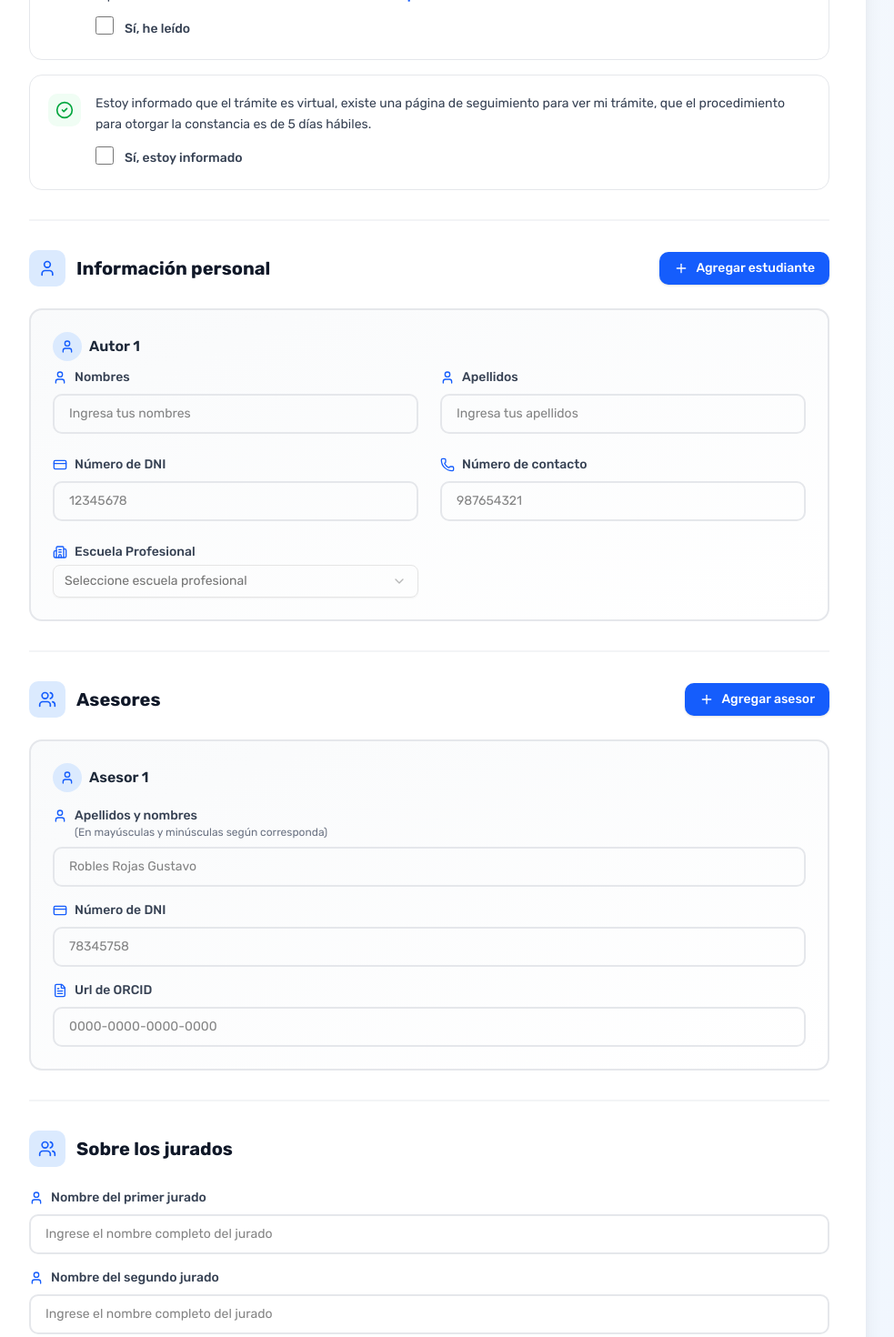
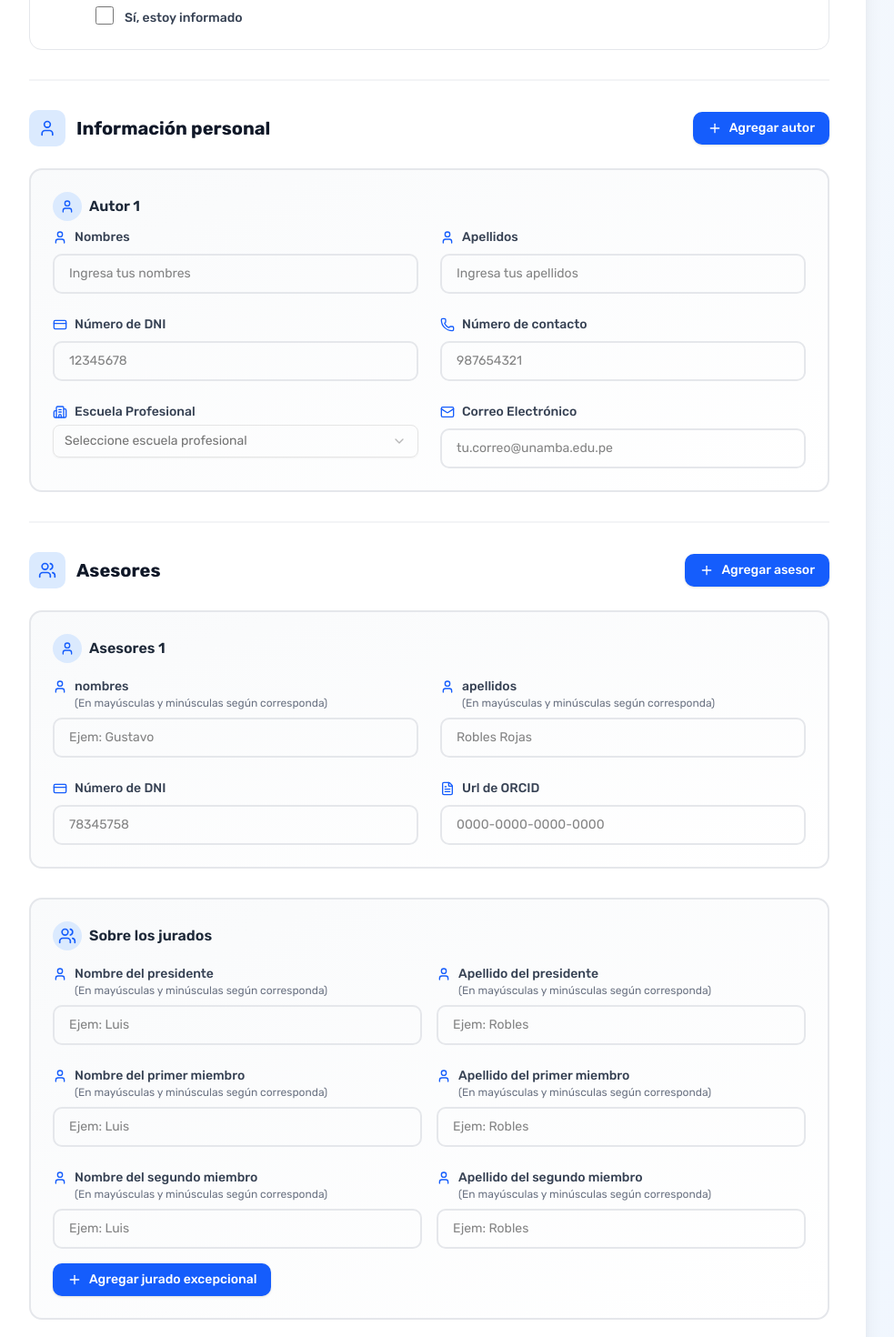
Before and after one commit to Anayely18/app-Repositorio, a React (Vite) app: page /student-research-report-request in a window 1280 px wide. Shown: the part 860-2330 px from the top of the page at 91% size, without its empty margins (168-1151 px from the left). Built offline with nearby package versions, Linux system fonts and the light colour scheme.

Commit message:
fix: Correcion de algunos campos en los formularios

```diff
--- a/src/hooks/useLogin.ts
+++ b/src/hooks/useLogin.ts
@@ -69,7 +69,7 @@ export const useLogin = () => {
                 );
 
                 setTimeout(() => {
-                    window.location.href = "/admin";
+                    window.location.href = "/dashboard";
                 }, 500);
             }
         } catch (error: any) {
--- a/src/pages/auth/Login.tsx
+++ b/src/pages/auth/Login.tsx
@@ -27,6 +27,7 @@ export default function Login() {
                     />
                 </div>
                 <div className="hidden md:flex items-center h-full bg-secondary">
+                    <link rel="stylesheet" href="" />
                     <img src="assets/img/login.svg" alt="" className="h-90 object-contain m-auto w-auto" />
                 </div>
             </main>
--- a/src/pages/list/ListThesisWorks.tsx
+++ b/src/pages/list/ListThesisWorks.tsx
@@ -320,12 +320,6 @@ export default function ListThesisWorks() {
                                                         {item.dni}
                                                     </td>
                                                     <td className="px-6 py-4 text-sm text-slate-600">
-                                                        {item.department}
-                                                    </td>
-                                                    <td className="px-6 py-4 text-sm text-slate-600">
-                                                        {item.specialty}
-                                                    </td>
-                                                    <td className="px-6 py-4 text-sm text-slate-600">
                                                         <span className={`inline-flex px-2 py-1 rounded-full text-xs font-medium ${getObservationStyle(item.observation)}`}>
                                                             {item.observation}
                                                         </span>
--- a/src/pages/report/StudentResearchReportRequest.tsx
+++ b/src/pages/report/StudentResearchReportRequest.tsx
@@ -4,13 +4,13 @@ import { FileUpload } from "@/shared/components/forms/FileUpload"
 import { FormInput } from "@/shared/components/forms/FormInput"
 import { InfoCheckbox } from "@/shared/components/forms/InfoCheckbox"
 import Logo from "@/shared/ui/Logo"
-import { AlertCircle, CheckCircle2, FileText, Mail, User, Users, Plus } from "lucide-react"
+import { AlertCircle, CheckCircle2, FileText, User, Users, Plus } from "lucide-react"
 import { useState } from "react"
 import { toastService } from "@/services/toastService";
 import { API_URL } from "@/utils/api";
 
 export default function StudentResearchReportRequest() {
-    const [email, setEmail] = useState<string>("")
+
     const [checkboxes, setCheckboxes] = useState({
         agreement: false,
         format: false,
@@ -63,16 +63,20 @@ export default function StudentResearchReportRequest() {
         setAdvisorData(newData)
     }
 
-    const [jury, setJury] = useState([1, 2, 3])
-    const [juryData, setJuryData] = useState<string[]>(["", "", ""])
+    const [jury, setJury] = useState([0, 1, 2])
+    const [juryData, setJuryData] = useState<Array<{ firstName: string; lastName: string }>>([
+        { firstName: "", lastName: "" },
+        { firstName: "", lastName: "" },
+        { firstName: "", lastName: "" }
+    ])
 
     const addJury = () => {
         if (jury.length === 4) {
             toastService.error("Máximo cuatro jurados por informe")
             return
         }
-        setJury([...jury, jury.length + 1])
-        setJuryData([...juryData, ""])
+        setJury([...jury, jury.length])
+        setJuryData([...juryData, { firstName: "", lastName: "" }])
     }
 
     const removeLastJury = () => {
@@ -82,9 +86,9 @@ export default function StudentResearchReportRequest() {
         }
     }
 
-    const updateJuryData = (index: number, value: string) => {
+    const updateJuryData = (index: number, data: { firstName: string; lastName: string }) => {
         const newData = [...juryData]
-        newData[index] = value
+        newData[index] = data
         setJuryData(newData)
     }
 
@@ -100,7 +104,7 @@ export default function StudentResearchReportRequest() {
         try {
             const formData = new FormData();
 
-            formData.append('email', email);
+
             formData.append('projectTitle', projectTitle);
             formData.append('checkboxes', JSON.stringify(checkboxes));
             formData.append('students', JSON.stringify(studentData));
@@ -140,7 +144,7 @@ export default function StudentResearchReportRequest() {
     };
 
     const resetForm = () => {
-        setEmail("");
+
         setProjectTitle("");
 
         setCheckboxes({
@@ -158,7 +162,6 @@ export default function StudentResearchReportRequest() {
             { nombre: "", dni: "", orcid: "" }
         ]);
 
-        setJuryData(["", "", "", ""]);
 
         setFiles({
             authorization: null,
@@ -184,19 +187,10 @@ export default function StudentResearchReportRequest() {
                         <h2 className="text-lg md:text-xl font-bold text-gray-900 mb-2">
                             Solicitud para publicar informe de investigación
                         </h2>
-                        <p className="text-sm text-gray-500 font-medium">Estudiantes</p>
+                        <p className="text-sm text-gray-500 font-medium">Tesis</p>
                     </div>
                     <div className="space-y-8">
-                        <div className="bg-linear-to-br from-blue-50 to-indigo-50 p-6 rounded-xl border border-blue-200">
-                            <FormInput
-                                icon={Mail}
-                                label="Correo Electrónico"
-                                type="email"
-                                placeholder="tu.correo@unamba.edu.pe"
-                                value={email}
-                                onChange={(e) => setEmail(e.target.value)}
-                            />
-                        </div>
+
                         <div className="space-y-4">
                             <InfoCheckbox
                                 icon={AlertCircle}
@@ -247,7 +241,7 @@ export default function StudentResearchReportRequest() {
                                     className="flex items-center gap-2 px-4 py-2 bg-blue-600 hover:bg-blue-700 text-white rounded-lg text-sm font-medium transition-colors shadow-sm hover:shadow-md"
                                 >
                                     <Plus className="w-4 h-4" />
-                                    Agregar estudiante
+                                    Agregar autor
                                 </button>
                             </div>
                             <div className="space-y-4">
@@ -294,26 +288,37 @@ export default function StudentResearchReportRequest() {
                             </div>
                         </div>
 
-                        <div className="border-t-2 border-gray-100 pt-8">
-                            <div className="flex items-center justify-between mb-6">
-                                <h3 className="text-xl font-bold text-gray-900 flex items-center gap-3">
-                                    <div className="w-10 h-10 bg-blue-100 rounded-lg flex items-center justify-center">
+                        <div className="border-2 border-gray-200 rounded-xl p-6 space-y-4 bg-linear-to-br from-gray-50 to-white hover:border-blue-300 transition-all">
+                            <div className="flex items-center justify-between">
+                                <h3 className="text-base font-semibold text-gray-800 flex items-center gap-2">
+                                    <div className="w-8 h-8 rounded-full bg-blue-100 flex items-center justify-center">
                                         <Users className="w-5 h-5 text-blue-600" />
                                     </div>
                                     Sobre los jurados
                                 </h3>
                             </div>
                             <div className="space-y-4">
-                                {jury.map((num, index) => (
-                                    <div key={index} className="flex items-start gap-2">
-                                        <div className="flex-1">
+                                <div className="grid grid-cols-2 gap-6">
+                                    {jury.map((index) => (
+                                        <div key={index} className="flex items-start gap-2 col-span-2">
+                                            <div className="grid grid-cols-2 gap-4 flex-1">
                                                 <FormInput
                                                     icon={User}
-                                                label={`Nombre del ${index === 0 ? 'primer' : index === 1 ? 'segundo' : index === 2 ? 'tercer' : 'cuarto'} jurado`}
+                                                    label={`Nombre del ${index === 0 ? 'presidente' : index === 1 ? 'primer miembro' : index === 2 ? 'segundo miembro' : 'tercer miembro'}`}
+                                                    sublabel ="(En mayúsculas y minúsculas según corresponda)"
                                                     type="text"
-                                                placeholder="Ingrese el nombre completo del jurado"
-                                                value={juryData[index]}
-                                                onChange={(e) => updateJuryData(index, e.target.value)}
+                                                    placeholder="Ejem: Luis"
+                                                    value={juryData[index]?.firstName || ''}
+                                                    onChange={(e) => updateJuryData(index, { ...juryData[index], firstName: e.target.value })}
+                                                />
+                                                <FormInput
+                                                    icon={User}
+                                                    label={`Apellido del ${index === 0 ? 'presidente' : index === 1 ? 'primer miembro' : index === 2 ? 'segundo miembro' : 'tercer miembro'}`}
+                                                    sublabel ="(En mayúsculas y minúsculas según corresponda)"
+                                                    type="text"
+                                                    placeholder="Ejem: Robles"
+                                                    value={juryData[index]?.lastName || ''}
+                                                    onChange={(e) => updateJuryData(index, { ...juryData[index], lastName: e.target.value })}
                                                 />
                                             </div>
                                             {jury.length > 3 && index === jury.length - 1 && (
@@ -330,6 +335,7 @@ export default function StudentResearchReportRequest() {
                                             )}
                                         </div>
                                     ))}
+                                </div>
                                 {jury.length < 4 && (
                                     <button
                                         type="button"
@@ -337,7 +343,7 @@ export default function StudentResearchReportRequest() {
                                         className="flex items-center gap-2 px-4 py-2 bg-blue-600 hover:bg-blue-700 text-white rounded-lg text-sm font-medium transition-colors shadow-sm hover:shadow-md"
                                     >
                                         <Plus className="w-4 h-4" />
-                                        Agregar jurado
+                                        Agregar jurado excepcional
                                     </button>
                                 )}
                             </div>
--- a/src/routes/routes.tsx
+++ b/src/routes/routes.tsx
@@ -9,7 +9,7 @@ import Layout from "@/shared/ui/layout/Layout"
 
 export const routes = [
     {
-        path: '/login',
+        path: '/admin',
         element: <Login />
     },
     {
@@ -33,7 +33,7 @@ export const routes = [
         element: <Home />
     },
     {
-        path: '/admin',
+        path: '/dashboard',
         element: <Layout />,
         children: [
             {
--- a/src/shared/components/forms/AddStudentForm.tsx
+++ b/src/shared/components/forms/AddStudentForm.tsx
@@ -1,5 +1,5 @@
 import { FormInput } from "./FormInput";
-import { User, CreditCard, Phone, Building2, Trash2 } from "lucide-react"
+import { User, CreditCard, Phone, Building2, Trash2,Mail } from "lucide-react"
 import { FormSelect } from "./FormSelect";
 
 interface StudentData {
@@ -8,6 +8,7 @@ interface StudentData {
   dni?: string
   telefono?: string
   escuela?: string
+  email?: string
 }
 
 interface AddStudentFormProps {
@@ -25,11 +26,12 @@ export function AddStudentForm({
   data = {},
   onChange
 }: AddStudentFormProps) {
+
   return (
     <div className="border-2 border-gray-200 rounded-xl p-6 space-y-4 bg-linear-to-br from-gray-50 to-white hover:border-blue-300 transition-all">
       <div className="flex items-center justify-between mb-2">
         <h4 className="text-base font-semibold text-gray-800 flex items-center gap-2">
-           <div className="w-8 h-8 rounded-full bg-blue-100 flex items-center justify-center">
+          <div className="w-8 h-8 rounded-full bg-blue-100 flex items-center justify-center">
             <User className="w-4 h-4 text-blue-600" />
           </div>
           Autor {number}
@@ -95,6 +97,14 @@ export function AddStudentForm({
           value={data.escuela || ""}
           onChange={(value) => onChange({ ...data, escuela: value })}
         />
+        <FormInput
+          icon={Mail}
+          label="Correo Electrónico"
+          type="email"
+          placeholder="tu.correo@unamba.edu.pe"
+          value={data.email || ""}
+          onChange={(e) => onChange({ ...data, email: e.target.value })}
+        />
       </div>
     </div>
   );
--- a/src/shared/components/forms/AsesorForm.tsx
+++ b/src/shared/components/forms/AsesorForm.tsx
@@ -3,6 +3,7 @@ import { FormInput } from "./FormInput"
 
 interface AdvisorData {
   nombre?: string
+  apellido ?:string
   dni?: string
   orcid?: string
 }
@@ -29,7 +30,7 @@ export function AsesorForm({
           <div className="w-8 h-8 rounded-full bg-blue-100 flex items-center justify-center">
             <User className="w-4 h-4 text-blue-600" />
           </div>
-          Asesor {number}
+          Asesores {number}
         </h4>
         {canRemove && (
           <button
@@ -42,15 +43,24 @@ export function AsesorForm({
         )}
       </div>
 
-      <div className="grid gap-4">
+      <div className="grid grid-cols-1 md:grid-cols-2 gap-6">
         <FormInput
           icon={User}
-          label="Apellidos y nombres"
+          label="nombres"
           sublabel="(En mayúsculas y minúsculas según corresponda)"
           type="text"
-          placeholder="Robles Rojas Gustavo"
+          placeholder="Ejem: Gustavo"
           value={data.nombre || ""}
           onChange={(e) => onChange({ ...data, nombre: e.target.value })}
+        />
+        <FormInput
+          icon={User}
+          label="apellidos"
+          sublabel="(En mayúsculas y minúsculas según corresponda)"
+          type="text"
+          placeholder="Robles Rojas"
+          value={data.apellido || ""}
+          onChange={(e) => onChange({ ...data, apellido: e.target.value })}
         />
         <FormInput
           icon={CreditCard}
--- a/src/shared/components/forms/JuryForm.tsx
+++ /dev/null
@@ -1,34 +0,0 @@
-import { FormInput } from "./FormInput";
-import { User,Trash2 } from "lucide-react"
-export function JuryForm(){
-  return (
-    <div className="border border-gray-200 rounded-xl p-4 md:p-5 bg-gray-50/60 space-y-4">
-      <div className="flex items-center justify-between mb-2">
-        <h4 className="text-base font-semibold text-gray-800 flex items-center gap-2">
-        </h4>
-
-      </div>
-      <div className="grid gap-4">
-        <FormInput
-          icon={User}
-          label="Apellidos y nombres del presidente"
-          type="text"
-          placeholder="Ingresa tus nombres"
-        />
-        <FormInput
-          icon={User}
-          label="Apellidos y nombres del presidente"
-          type="text"
-          placeholder="Ingresa tus nombres"
-        />
-        <FormInput
-          icon={User}
-          label="Apellidos y nombres del presidente"
-          type="text"
-          placeholder="Ingresa tus nombres"
-        />
-
-      </div>
-    </div>
-  );
-}
```
Lines whose indentation alone changed are shown as unchanged.
